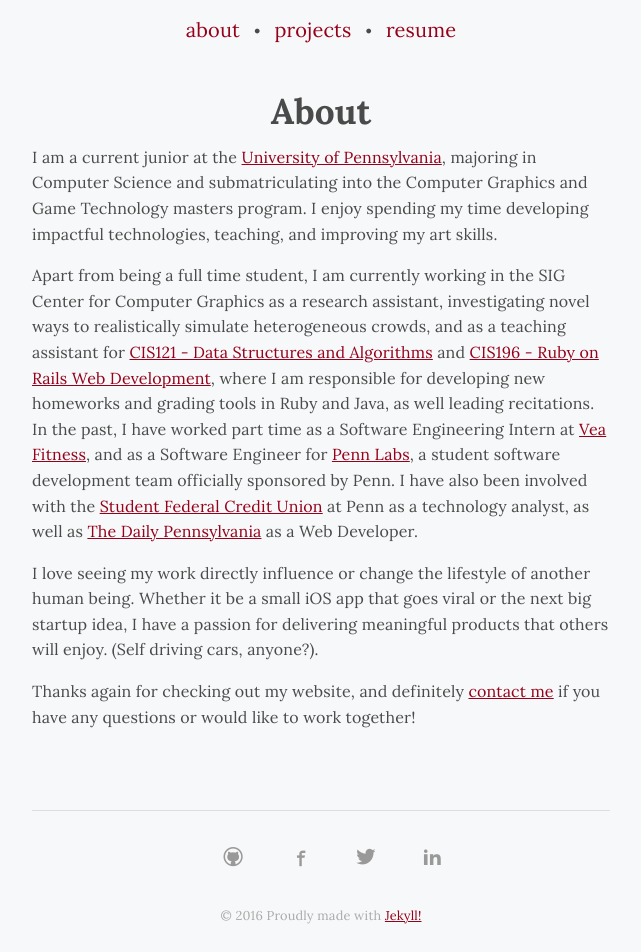
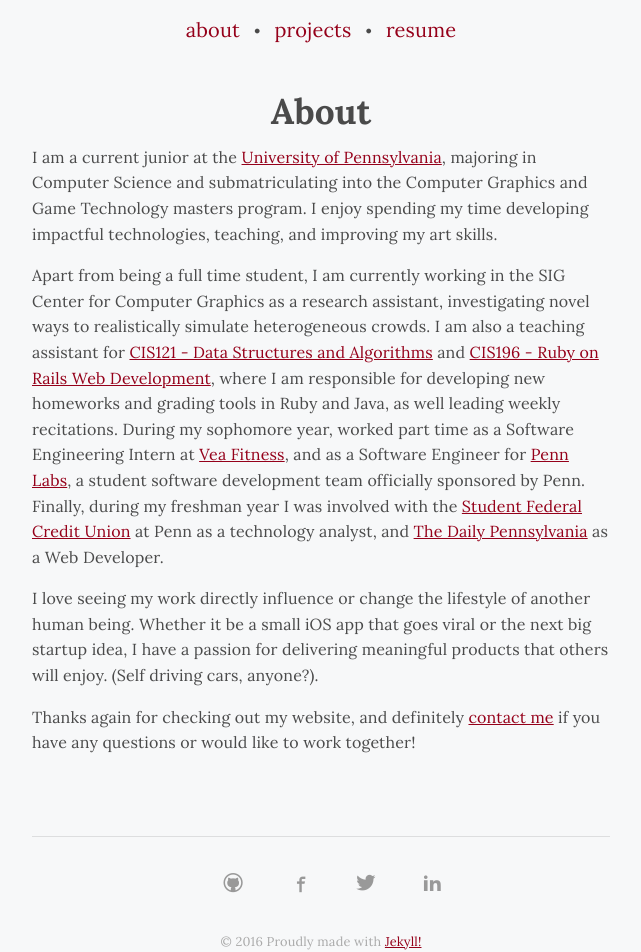
Before and after one commit to jgao1995/jgao1995.github.io, a Jekyll site: the page built from about.md, in a window 1280 px wide. Shown: the part 327-1279 px from the top of the page, without its empty margins (319-960 px from the left). Built offline with Jekyll 4.4.1, drawn with Linux system fonts in a browser that asks for light colours; some web fonts are replaced; before the commit the page ends 1253 px from its top, so only the background shows below that.

Commit message:
small updates

```diff
--- a/about.md
+++ b/about.md
@@ -6,7 +6,7 @@ permalink: /about/
 
 I am a current junior at the [University of Pennsylvania](http://www.upenn.edu/), majoring in Computer Science and submatriculating into the Computer Graphics and Game Technology masters program. I enjoy spending my time developing impactful technologies, teaching, and improving my art skills.
 
-Apart from being a full time student, I am currently working in the SIG Center for Computer Graphics as a research assistant, investigating novel ways to realistically simulate heterogeneous crowds, and as a teaching assistant for [CIS121 - Data Structures and Algorithms]() and [CIS196 - Ruby on Rails Web Development](), where I am responsible for developing new homeworks and grading tools in Ruby and Java, as well leading recitations. In the past, I have worked part time as a Software Engineering Intern at [Vea Fitness](http://www.vealife.com/), and as a Software Engineer for [Penn Labs](http://pennlabs.org/), a student software development team officially sponsored by Penn. I have also been involved with the [Student Federal Credit Union](https://www.upennsfcu.org/) at Penn as a technology analyst, as well as [The Daily Pennsylvania](http://www.thedp.com/) as a Web Developer.
+Apart from being a full time student, I am currently working in the SIG Center for Computer Graphics as a research assistant, investigating novel ways to realistically simulate heterogeneous crowds. I am also a teaching assistant for [CIS121 - Data Structures and Algorithms]() and [CIS196 - Ruby on Rails Web Development](), where I am responsible for developing new homeworks and grading tools in Ruby and Java, as well leading weekly recitations. During my sophomore year, worked part time as a Software Engineering Intern at [Vea Fitness](http://www.vealife.com/), and as a Software Engineer for [Penn Labs](http://pennlabs.org/), a student software development team officially sponsored by Penn. Finally, during my freshman year I was involved with the [Student Federal Credit Union](https://www.upennsfcu.org/) at Penn as a technology analyst, and [The Daily Pennsylvania](http://www.thedp.com/) as a Web Developer.
 
 I love seeing my work directly influence or change the lifestyle of another human being. Whether it be a small iOS app that goes viral or the next big startup idea, I have a passion for delivering meaningful products that others will enjoy. (Self driving cars, anyone?).
 
```
